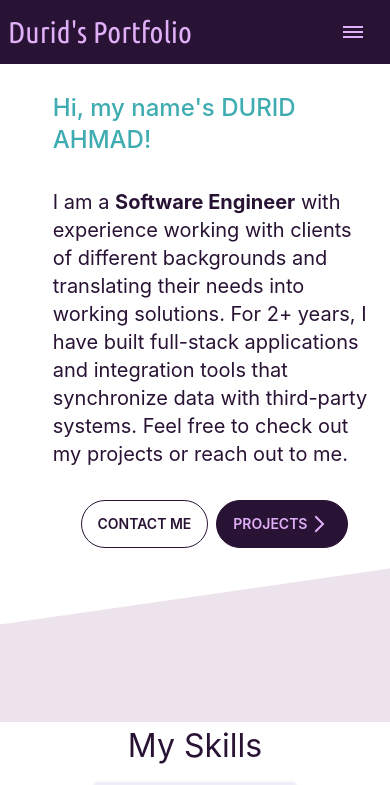
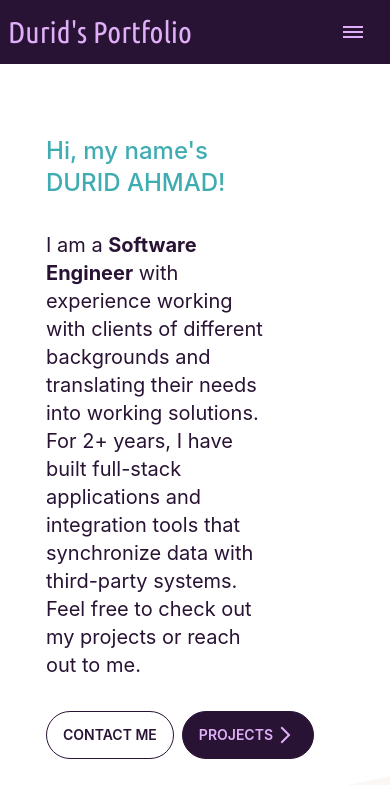
Before and after one commit to durid-ah/durid-ah.github.io, a Next.js app: page / in a window 390 px wide. Shown: the top 785 px of the page. Built offline with nearby package versions, Linux system fonts and the light colour scheme.

Commit message:
making progress on the intro section

```diff
--- a/component/shared_components/app_links/app_links.tsx
+++ /dev/null
@@ -1,56 +0,0 @@
-import styles from "./app_links.module.css";
-import Link from "next/link";
-import { NavLocation, PROJECT_URL, RESUME_URL } from "../../../models/nav_location";
-
-type LinkProps = { location: NavLocation}
-
-function Links({location}: LinkProps) {
-   // when one of the the page links is clicked it will assign it the clicked
-   // class to that button adn clears it from the others
-   const homeClickedStyle = isPageClicked(location, NavLocation.Home);
-   const projectClickedStyle = isPageClicked(location, NavLocation.Projects);
-   const resumeClickedStyle = isPageClicked(location, NavLocation.Resume);
-
-   return <>
-      <div className={`${styles.navButton} ${homeClickedStyle} ${styles.link}`}>
-            <Link href="/" passHref legacyBehavior><button className={styles.innerButton}>Home</button></Link>
-      </div>
-      <div className={`${styles.navButton} ${projectClickedStyle} ${styles.link}`}>
-         <Link href={PROJECT_URL} passHref legacyBehavior><button className={styles.innerButton}>Projects</button></Link>
-      </div>
-      <div className={`${styles.navButton} ${resumeClickedStyle} ${styles.link}`}>
-         <Link href={RESUME_URL} passHref legacyBehavior><button className={styles.innerButton}>Résumé</button></Link>
-      </div>
-   </>;
-}
-
-export function AppNav({location}: LinkProps ) {
-   return (
-      <>
-         <div className={styles.navContainer}>
-            <Links location={location}/>
-         </div>
-      </>
-   );
-}
-
-export function AppMenu({location}: LinkProps ) {
-   return (
-      <>
-         <div className={styles.listContainer}>
-            <Links location={location}/>
-         </div>
-      </>
-   );
-}
-
-/**
- * Compares the current location passed into the component
- * to a target location
- *
- * @param location the current page location
- * @param targetLocation the location that you want to compare it to
- * @returns the navButton clicked style or an empty string
- */
- const isPageClicked = (location: NavLocation, targetLocation: NavLocation) =>
- location == targetLocation ? styles.navButtonClicked : "";
--- a/pages/index.tsx
+++ b/pages/index.tsx
@@ -28,14 +28,13 @@ export default function Home() {
           <link rel="icon" href="/favicon.ico" />
       </Head>
 
-      <main className={styles.main}>
-        <div className={styles.mainContent}>
-          <section>
-            <div className={`${styles.introWrapper} w-full flex`}>
-              <div className={styles.intro}>
-                <div className={styles.content}>
-                  <div className={`${styles.paragraph} flex flex-col gap-8`}>
-                    <h1 className='text-primary-focus text-2xl font-medium'>Hi, my name&apos;s DURID AHMAD!</h1>
+      <main className={`${styles.main} bg-base-200`}>
+        <div className="shadow-sm bg-base-100">
+          <section id="intro" className="md:mb-28 mb-56">
+              <div className={styles.intro}> {/** polygon */}
+                <div className="hero h-full w-4/6 mt-16 mb-20">
+                  <div className={`${styles.paragraph} md:w-1/3 w-full hero-content flex flex-col gap-8`}>
+                    <h1 className='w-full text-primary-focus text-2xl font-medium'>Hi, my name&apos;s DURID AHMAD!</h1>
                     <p className='text-xl'>
                       I am a <span className='font-bold'>Software Engineer</span> with
                       experience working with clients of different backgrounds and translating
@@ -43,21 +42,16 @@ export default function Home() {
                       For 2+ years, I have built full-stack applications and integration tools that synchronize
                       data with third-party systems. Feel free to check out my projects or reach out to me.
                     </p>
-                    <div className='flex overflow-visible justify-evenly gap-2'>
+                    <div className='flex overflow-visible justify-evenly gap-2 w-full'>
                       <button className='btn btn-md btn-outline'>Contact Me</button>
                       <Link href={PROJECT_URL} passHref className='btn btn-md'>
-                        {/* <button > */}
                           Projects
-                          {/* <div className={styles.chevronIcon}> */}
-                            <ChevronSvg/>
-                          {/* </div> */}
-                        {/* </button> */}
+                          <ChevronSvg/>
                       </Link>
                     </div>
                   </div>
                 </div>
               </div>
-            </div>
           </section>
           <section className={styles.skills}>
             <h1>My Skills</h1>
--- a/styles/Home.module.css
+++ b/styles/Home.module.css
@@ -1,19 +1,8 @@
 .main {
-  background-color: var(--main-color);
+  /* background-color: var(--main-color); */
   overflow-x: hidden;
   display: flex;
   justify-content: center;
-  min-height: calc(100vh - var(--footer-height));
-}
-
-.mainContent {
-  width: 66%;
-  background-color: var(--center-background);
-  box-shadow: var(--card-shadow);
-}
-
-.introWrapper {
-  margin-bottom: 7%;
 }
 
 .intro {
@@ -92,19 +81,11 @@
 
 /* Handle tablet AND mobile */
 @media screen and (max-width: 820px) {
-  .introWrapper {
-    margin-bottom: 25%;
-  }
-
   /*hide the right slant and leave the bottom one*/
   .intro {
     flex-grow: 1;
     width: 100%;
     clip-path: polygon(0 0, 100% 0, 100% 90%, 0 100%);
-  }
-
-  .mainContent {
-    width: 100%;
   }
 
   .content {
```
Also changed, not shown: component/shared_components/app_links/app_links.module.css (deleted, +0 -77 lines).
